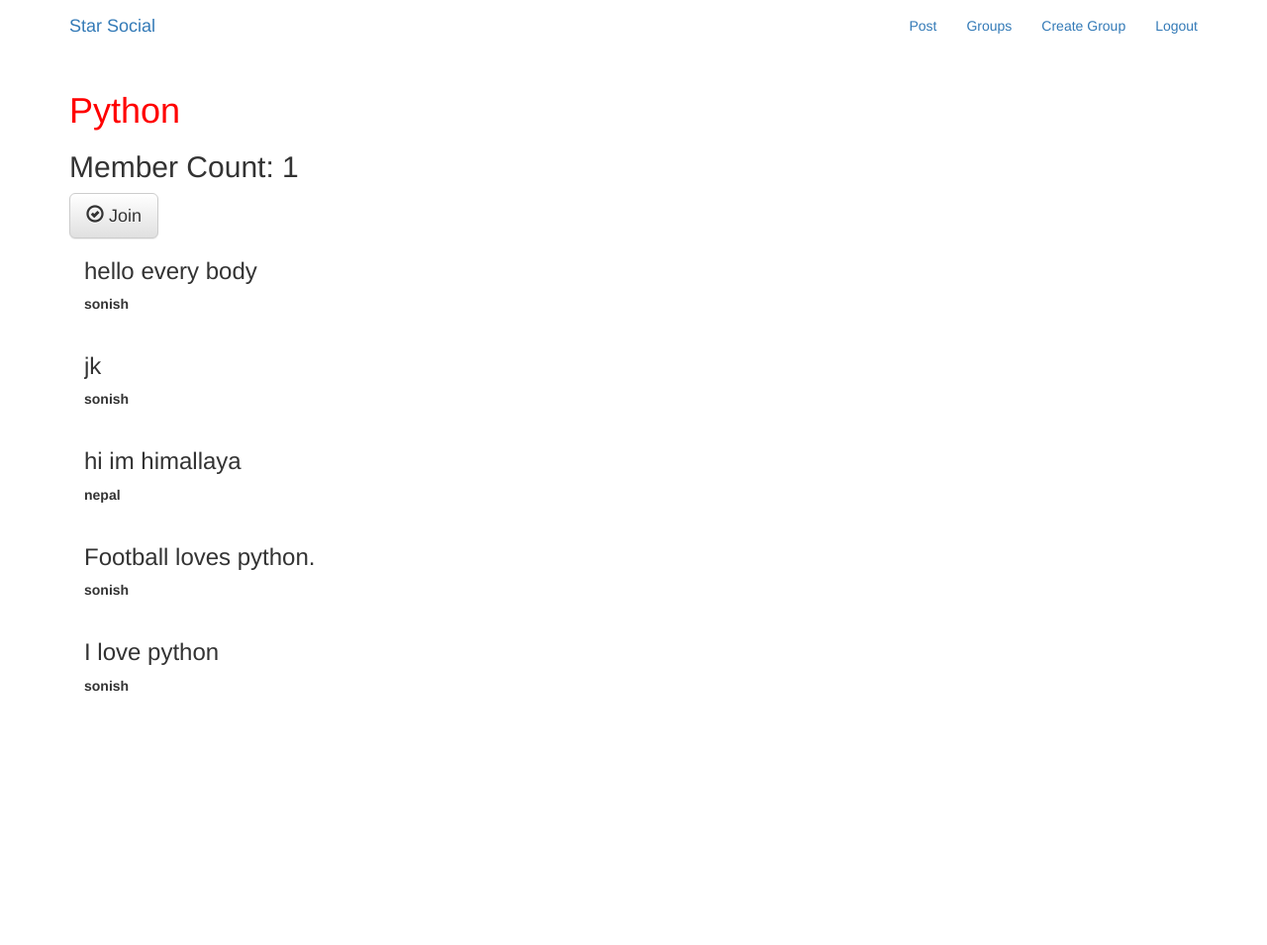
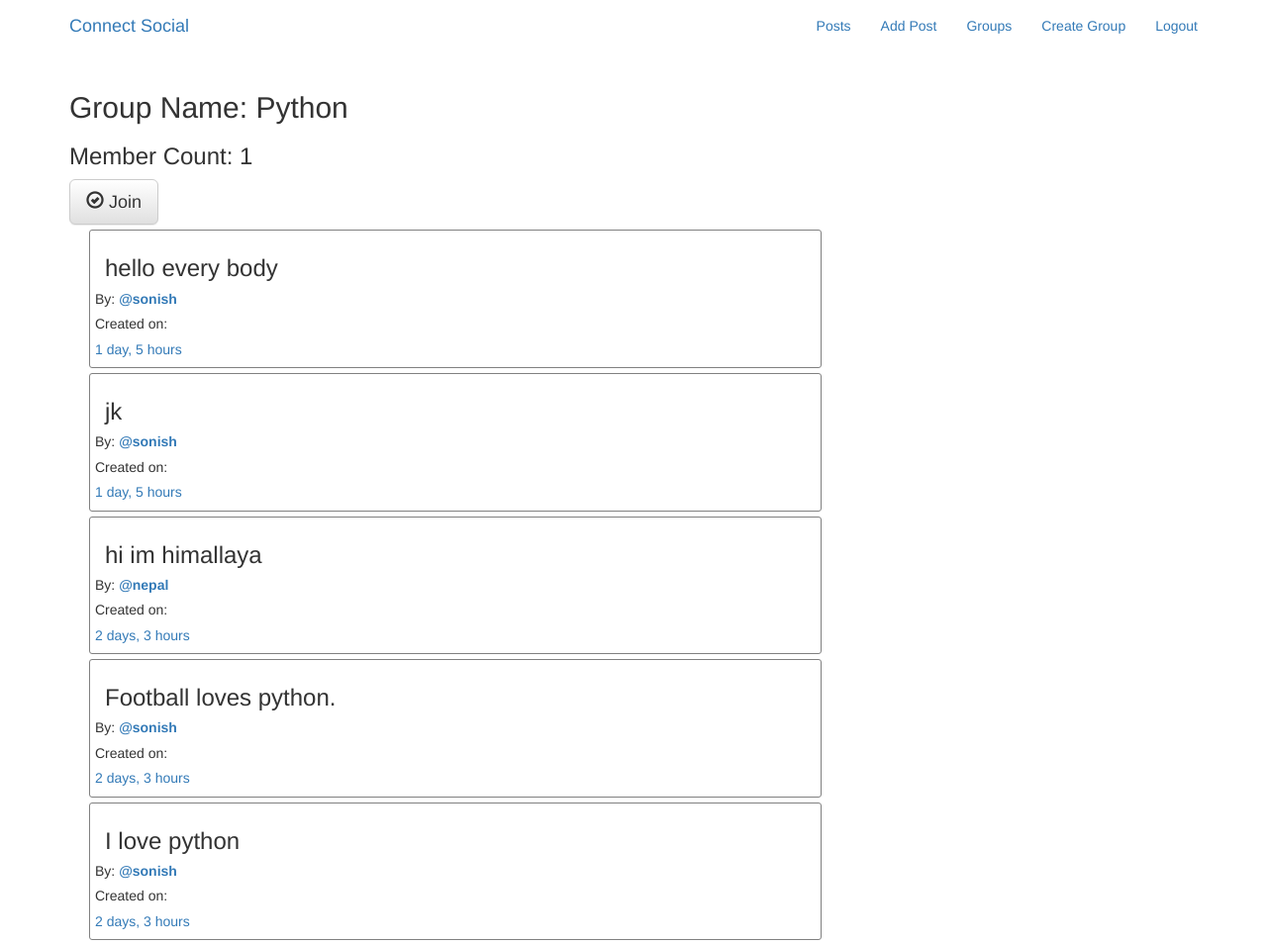
Before and after one commit to SonishMaharjan/simple_social_network, a Django app: a page that uses social_network/templates/base.html in a window 1280 px wide. Shown: the whole page at 99% size. Before the commit the page ends 699 px from the top, so only its background shows below. Run offline with Django 3.2, Linux system fonts and the light colour scheme; a user stored in the database is signed in; data comes from the database, SQL or seed files in the repository; both versions use the stored data as it was after the commit; some libraries are stand-ins or nearby versions.

Commit message:
last edit

```diff
--- a/social_network/groups/models.py
+++ b/social_network/groups/models.py
@@ -1,53 +1,48 @@
+from django.conf import settings
+from django.urls import reverse
 from django.db import models
 from django.utils.text import slugify
+# from accounts.models import User
+
+import misaka
+
+from django.contrib.auth import get_user_model
+User = get_user_model()
+
+# https://docs.djangoproject.com/en/1.11/howto/custom-template-tags/#inclusion-tags
+# This is for the in_group_members check template tag
 
 
-# Create your models here.
-import misaka
-from django.contrib.auth import get_user_model
-from django.urls import reverse
-
-User = get_user_model()
-
-from django import template
-register = template.Library()
 
 class Group(models.Model):
-    name = models.CharField(max_length=255,unique=True)
-    slug = models.SlugField(allow_unicode=True,unique=True)
-    description = models.TextField(blank=True,default="")
-    description_html = models.TextField(editable=False,default="",blank=True)
+    name = models.CharField(max_length=255, unique=True)
+    slug = models.SlugField(allow_unicode=True, unique=True)
+    description = models.TextField(blank=True, default='')
+    description_html = models.TextField(editable=False, default='', blank=True)
     members = models.ManyToManyField(User,through="GroupMember")
-
 
     def __str__(self):
         return self.name
 
-    def save(self,*args,**kwargs):
+    def save(self, *args, **kwargs):
         self.slug = slugify(self.name)
         self.description_html = misaka.html(self.description)
-        super().save(*args,**kwargs)
+        super().save(*args, **kwargs)
 
     def get_absolute_url(self):
-        return reverse('groups:single',kwargs={'slug':self.slug})
-
+        return reverse("groups:single", kwargs={"slug": self.slug})
 
 
     class Meta:
-        #The default ordering for the object, for use when obtaining lists of objects:
-        ordering = ['name']
-
-
+        ordering = ["name"]
 
 
 class GroupMember(models.Model):
-    group = models.ForeignKey(Group,related_name="membership",on_delete=models.CASCADE)
-    user = models.ForeignKey(User,related_name="user_groups",on_delete=models.CASCADE)
-
+    group = models.ForeignKey(Group, related_name="memberships",on_delete=models.CASCADE)
+    user = models.ForeignKey(User,related_name='user_groups',on_delete=models.CASCADE)
 
     def __str__(self):
         return self.user.username
 
     class Meta:
-        #Sets of field names that, taken together, must be unique:
-        unique_together =('group','user')
+        unique_together = ("group", "user")
--- a/social_network/groups/templates/groups/group_detail.html
+++ b/social_network/groups/templates/groups/group_detail.html
@@ -2,9 +2,10 @@
 
 {%block pregroup%}
 
-<h1>{{group.name}}</h1>
 
-<h2>Member Count: {{group.members.count}}</h2>
+<h2>Group Name: {{group.name}}</h2>
+
+<h3>Member Count: {{group.members.count}}</h3>
 
 <div class="content">
   {%if  user in group.members.all%}
--- a/social_network/groups/templates/groups/group_list.html
+++ b/social_network/groups/templates/groups/group_list.html
@@ -11,7 +11,7 @@
       </h2>
     {%endif%}
 
-    <h2>Groups</h2>
+    <h2>All Groups</h2>
     <p>Welcome to the groups page!</p>
 
 
@@ -30,6 +30,7 @@
 {%block group_content%}
   <div class="col-md-8">
     <div class="list-group">
+
       {%for group in object_list%}
 
         <a class="list-group-item" href="{%url 'groups:single' slug=group.slug %}">
--- a/social_network/groups/views.py
+++ b/social_network/groups/views.py
@@ -9,6 +9,7 @@ from django.views import  generic
 
 from django.contrib import messages
 
+from . import models
 
 from django.shortcuts import get_object_or_404
 
@@ -16,7 +17,7 @@ from django.shortcuts import get_object_or_404
 from groups.models import Group,GroupMember
 
 class CreateGroup(LoginRequiredMixin,generic.CreateView):
-    fields = {'name','description'}
+    fields = {'description','name'}
     model = Group
 
 class SingleGroup(generic.DetailView):
--- a/social_network/posts/models.py
+++ b/social_network/posts/models.py
@@ -1,12 +1,9 @@
 from django.db import models
-
 from django.urls import reverse
 from django.conf import settings
-
 import misaka
 
 from groups.models import Group
-
 # Create your models here.
 from django.contrib.auth import get_user_model
 User = get_user_model()
@@ -26,9 +23,12 @@ class Post(models.Model):
         self.message_html = misaka.html(self.message)
         super().save(*args,**kwargs)
 
+
     def get_absolute_url(self):
-        return reverse('posts:single',kwargs={'username':self.user.username,
-                'pk':self.pk})
+    #defines  where to go after creat in the post object
+        return reverse('posts:single',kwargs={'username':self.user.username,'pk':self.pk})
+
+
     class Meta:
         ordering= ['-created_at']
         unique_together = ['user','message']
--- a/social_network/posts/templates/posts/_post.html
+++ b/social_network/posts/templates/posts/_post.html
@@ -1,14 +1,19 @@
-<div class="post media">
+{%load humanize%}
+
+
+<div class="poster">
+
   <h3>{{post.message_html|safe}}</h3>
   <div class="media-body">
-    <strong>{{post.user.username}}</strong>
+
     <h5 class="media-heading">
 
     <span class="username">
-      <a href="{%url 'posts:for_user' username=post.user.username%}"></a>
+    By:  <a href="{%url 'posts:for_user' username=post.user.username%}"><strong>@{{post.user.username}}</strong></a>
     </span>
     <time class="time">
-      <a href="{%url 'posts:single' username=post.user.username pk=post.pk%}">
+      <h5>Created on:</h5>
+      <a href="{%url 'posts:single' username=post.user.username pk=post.pk%}">{{post.created_at|timesince}}
       </a>
     </time>
 
@@ -20,7 +25,7 @@
 
       <a href="{%url 'posts:delete' pk=post.pk%}" title="delete"  class="btn btn-simple">
         <span class="glyphicon glyphicon-remove text-danger" aria-hidden="true"></span>
-        <span class ="text-dager icon-label">Delete</span>
+        <span class ="text-danger icon-label">Delete</span>
 
       </a>
       {%endif%}
--- a/social_network/posts/templates/posts/post_base.html
+++ b/social_network/posts/templates/posts/post_base.html
@@ -5,7 +5,7 @@
   <div class="posts_page">
     <div class="container">
       <div class="row">
-        {%block propost%}
+        {%block pre_post%}
         {%endblock%}
         {%block post_content%}
         {%endblock%}
--- a/social_network/posts/templates/posts/post_detail.html
+++ b/social_network/posts/templates/posts/post_detail.html
@@ -1,6 +1,7 @@
 {%extends "posts/post_base.html"%}
 
 {%block post_content%}
+
 <div class="col-md-8">
   {%include "posts/_post.html"%}
 
--- a/social_network/posts/templates/posts/user_post_list.html
+++ b/social_network/posts/templates/posts/user_post_list.html
@@ -1,8 +1,10 @@
 {%extends "posts/post_base.html"%}
 
-{% block prepost%}
+{% block pre_post%}
+
   <div class="col-md-4">
-    <h1>@{{post_user.username}}</h1>
+    <!-- post_user is defined in get_context_data fxn of  views.py -> UserPosts(listView)-->
+    <h2>All posts of:<span style="color:blue">@{{ post_user.username}}<span></h2>
 
   </div>
 {%endblock%}
--- a/social_network/posts/urls.py
+++ b/social_network/posts/urls.py
@@ -7,12 +7,7 @@ app_name= 'posts'
 urlpatterns =[
     url(r'^$',views.PostList.as_view(),name='all'),
     url(r'new/$',views.CreatePost.as_view(),name= 'create'),
-    url(r'by/(?P<username>[-\w]+)',views.UserPosts.as_view(),name="for_user"),
+    url(r'by/(?P<username>[-\w]+)/$',views.UserPosts.as_view(),name="for_user"),
     url(r'by/(?P<username>[-\w]+)/(?P<pk>\d+)/$',views.PostDetail.as_view(),name="single"),
-    url(r'delete/(?P<pk>\d+)/$',views.DeletePost.as_view(),name='delete')
-
-
-
-
-
+    url(r'delete/(?P<pk>\d+)/$',views.DeletePost.as_view(),name='delete'),
 ]
--- a/social_network/social_network/settings.py
+++ b/social_network/social_network/settings.py
@@ -38,6 +38,8 @@ INSTALLED_APPS = [
     'django.contrib.sessions',
     'django.contrib.messages',
     'django.contrib.staticfiles',
+    'debug_toolbar',
+    'django.contrib.humanize',
     'accounts',
     'posts',
     'groups',
@@ -53,6 +55,7 @@ MIDDLEWARE = [
     'django.contrib.auth.middleware.AuthenticationMiddleware',
     'django.contrib.messages.middleware.MessageMiddleware',
     'django.middleware.clickjacking.XFrameOptionsMiddleware',
+    'debug_toolbar.middleware.DebugToolbarMiddleware'
 ]
 
 ROOT_URLCONF = 'social_network.urls'
@@ -128,3 +131,5 @@ STATICFILES_DIRS =[os.path.join(BASE_DIR,"static"),]
 
 LOGIN_REDIRECT_URL ="test"
 LOGOUT_REDIRECT_URL ="thanks"
+
+INTERNAL_IPS = ['127.0.0.1']
--- a/social_network/social_network/urls.py
+++ b/social_network/social_network/urls.py
@@ -17,6 +17,8 @@ from django.contrib import admin
 from django.urls import path
 from django.conf.urls import url, include
 from . import views
+from django.conf import settings
+
 
 
 urlpatterns = [
@@ -30,3 +32,9 @@ urlpatterns = [
     url(r'^thanks/$',views.ThanksPage.as_view(),name="thanks"),
 
 ]
+
+if settings.DEBUG:
+    import debug_toolbar
+    urlpatterns=[
+        url(r'^__debug__/',include(debug_toolbar.urls))
+    ]+urlpatterns
--- /dev/null
+++ b/social_network/static/posts/posts.css
@@ -0,0 +1,12 @@
+.poster{
+  border: 1px solid grey;
+  border-radius: 3px;
+  margin: 5px;
+  padding: 5px;
+
+}
+
+.poster h3
+{
+  padding:0px 10px;
+}
--- a/social_network/templates/base.html
+++ b/social_network/templates/base.html
@@ -18,16 +18,21 @@
    <link href="https://fonts.googleapis.com/css?family=Montserrat" rel="stylesheet">
 
    <link rel="stylesheet" href="{%static "social_network/css/master.css" %}">
+   <link rel="stylesheet" href="{%static "posts/posts.css" %}">
+
   </head>
   <body>
     <nav class="navbar mynav" role="navigation" id="navbar">
       <div class="container">
-        <a class="navbar-brand mynav" href="{%url 'home'%}">Star Social</a>
+        <a class="navbar-brand mynav" href="{%url 'home'%}">Connect Social</a>
 
         <ul class="nav navbar-nav navbar-right">
           {%if user.is_authenticated%}
             <li>
-              <a href="{%url 'posts:create'%}">Post</a>
+              <a href="{%url 'posts:all'%}">Posts</a>
+            </li>
+            <li>
+              <a href="{%url 'posts:create'%}">Add Post</a>
             </li>
             <li>
               <a href="{%url 'groups:all'%}">Groups</a>
--- a/social_network/templates/index.html
+++ b/social_network/templates/index.html
@@ -1,6 +1,7 @@
 {%extends "base.html"%}
 
 {% block content%}
-<h1>Welcome to Social Network</h1>
+<h1>Welcome to Social Network!</h1>
+<p>Add your posts here.</p>
 
 {%endblock%}
```
Also changed, not shown: social_network/posts/templates/posts/post_list.html (+12 -3 lines), social_network/posts/views.py (+13 -8 lines), social_network/db.sqlite3, social_network/groups/migrations/0004_auto_20181217_0527.py (added), social_network/posts/static/posts.css (added).
